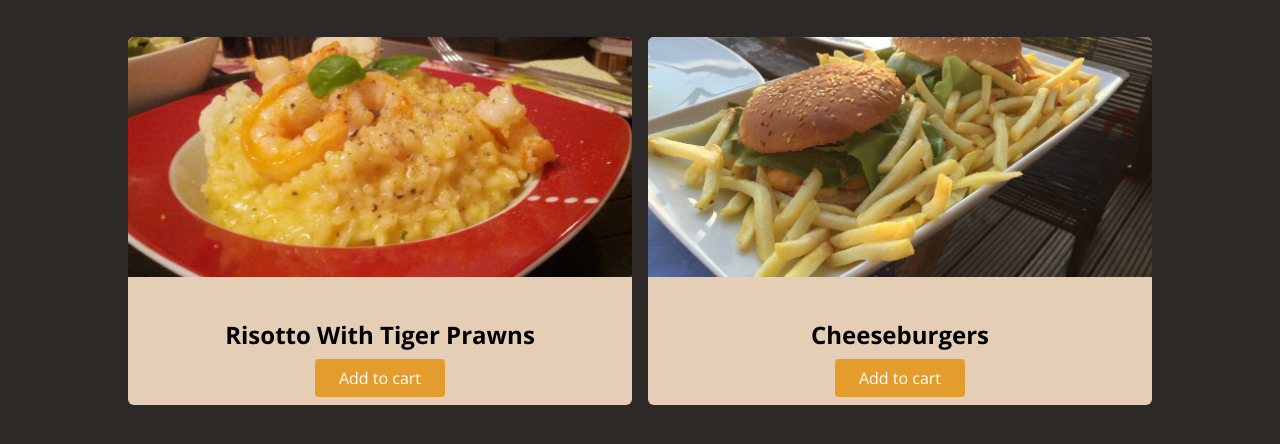
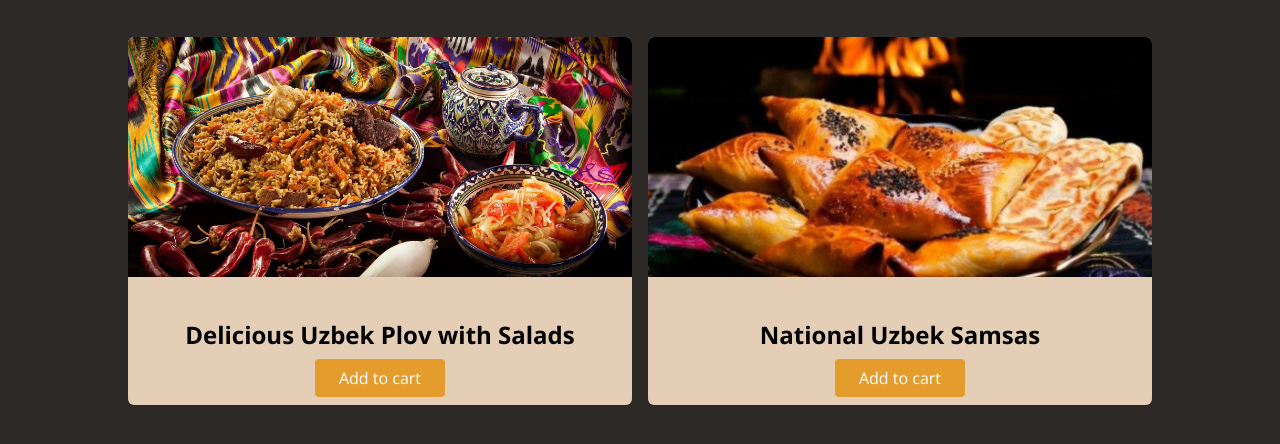
Before and after one commit to asadbekdev07/asadbekdev-webfood, a plain HTML site: page index.html in a window 1280 px wide. Shown: the part 196-640 px from the top of the page. Drawn offline with nearby package versions, Linux system fonts and the light colour scheme.

Commit message:
Adding national meals instead of other meals

```diff
--- a/index.html
+++ b/index.html
@@ -62,9 +62,9 @@
       <ul>
         <li class="food-item">
           <article>
-            <img src="/images/risotto.jpg" alt="Risotto with tiger prawns">
+            <img src="/images/uzbek-plov.jpg" alt="Delicious Uzbek Plov">
             <div class="food-item-content">
-              <h2>Risotto With Tiger Prawns</h2>
+              <h2>Delicious Uzbek Plov with Salads</h2>
               <a class="btn" href="">Add to cart</a>
             </div>
           </article>
@@ -72,9 +72,9 @@
 
         <li class="food-item">
           <article>
-            <img src="/images/cheeseburgers.jpg" alt="Classic cheeseburgers with fries">
+            <img src="/images/uzbek-samsa.jpg" alt="Uzbek samsa">
             <div class="food-item-content">
-              <h2>Cheeseburgers</h2>
+              <h2>National Uzbek Samsas</h2>
               <a class="btn" href="">Add to cart</a>
             </div>
           </article>
```
Also changed, not shown: images/uzbek-plov.jpg (added), images/uzbek-samsa.jpg (added).
